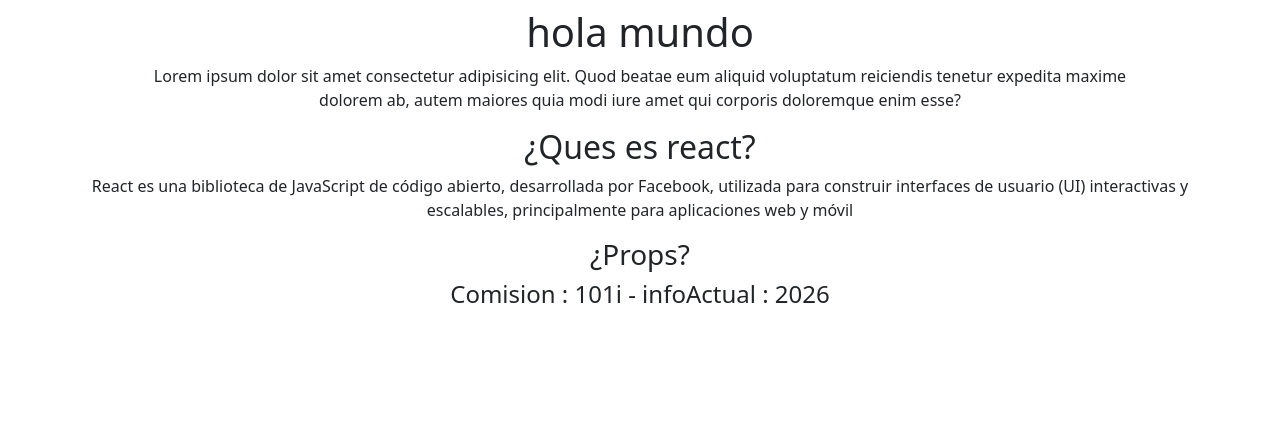
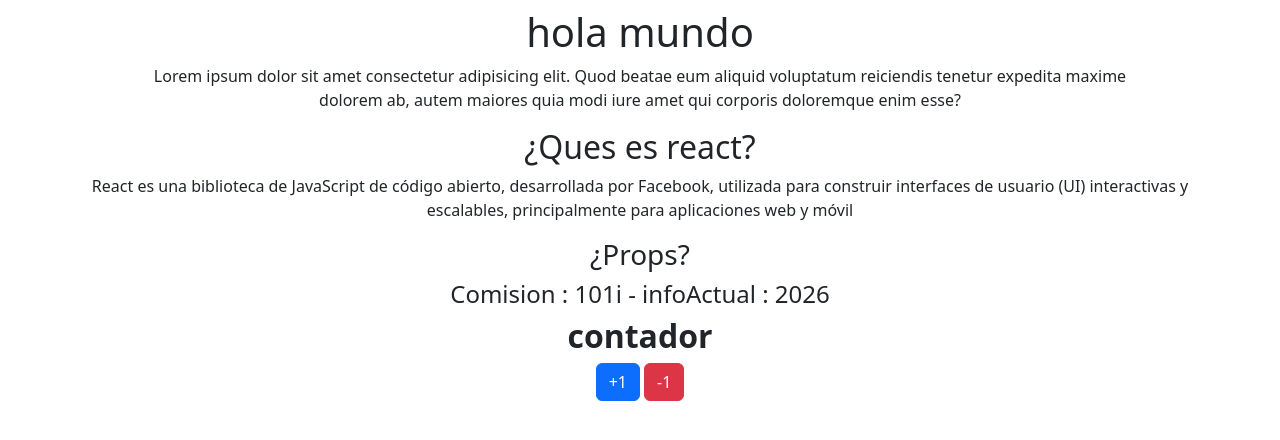
Before and after one commit to JulianGr16/basicoCOntador, a React (Vite) app: page / in a window 1280 px wide. Shown: the top 440 px of the page. Built offline with nearby package versions, Linux system fonts and the light colour scheme.

Commit message:
cree un nuevo componente y lo maquete

```diff
--- /dev/null
+++ b/src/components/Contador.jsx
@@ -0,0 +1,13 @@
+
+const Contador = () => {
+    return (
+        <section className="my-2 text-center">
+            <h2 className="fw-bold">contador</h2>
+            <h4></h4>
+            <button className="btn btn-primary me-1">+1</button>
+            <button className="btn btn-danger">-1</button>
+        </section>
+    );
+};
+
+export default Contador;
--- a/src/components/Informacion.jsx
+++ b/src/components/Informacion.jsx
@@ -1,3 +1,4 @@
+import Contador from "./Contador";
 import Teoria from "./Teoria";
 
 const Informacion = () => {
@@ -12,6 +13,7 @@
         móvil
       </p>
       <Teoria comision='101i' anioActual={anio}/>
+      <Contador/>
     </section>
   );
 };
```
